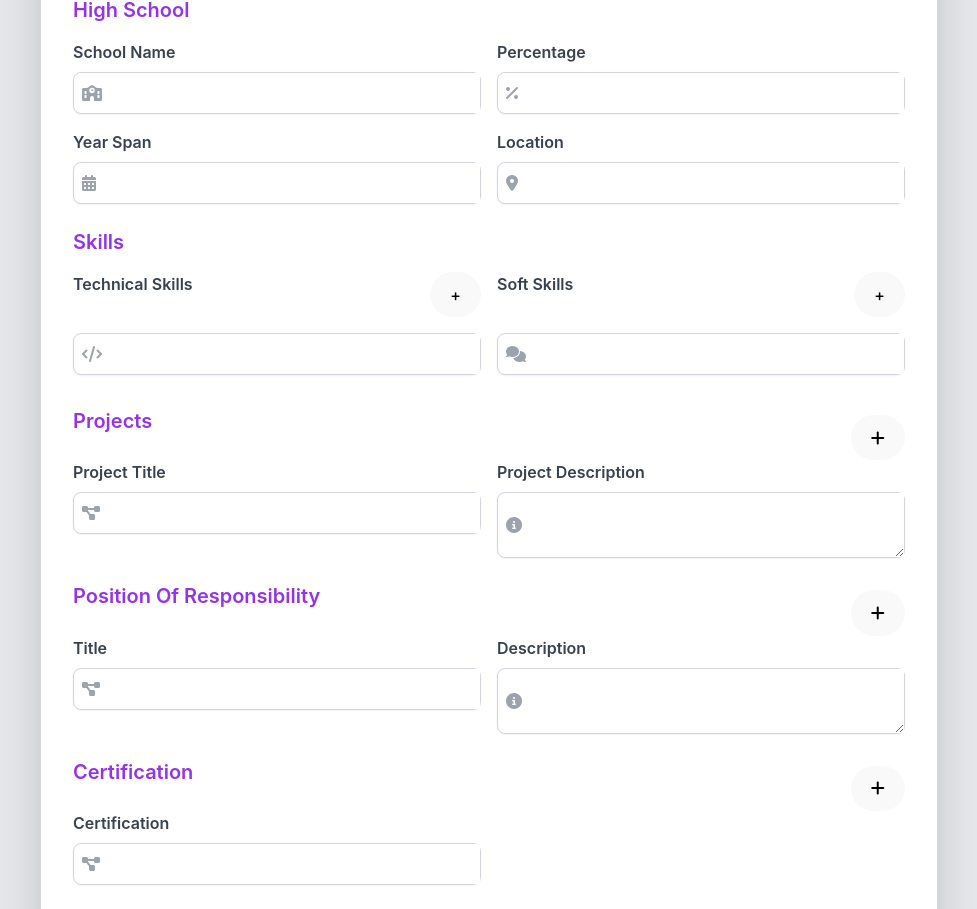
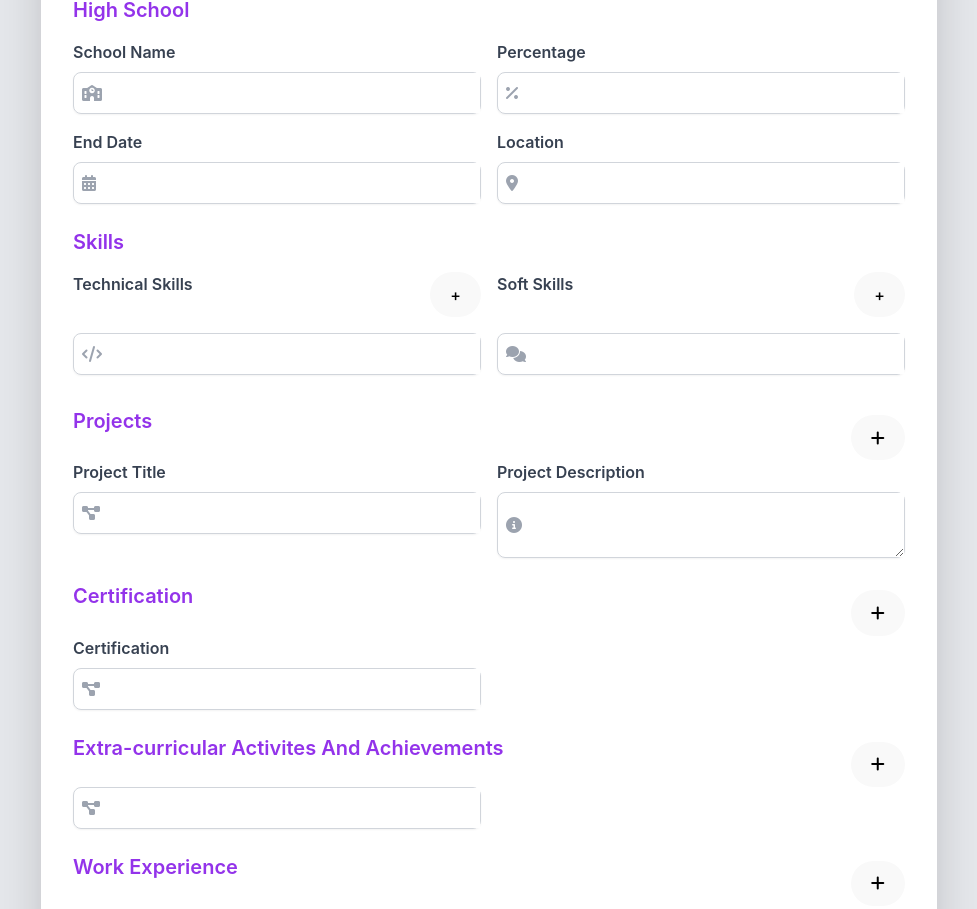
Before and after one commit to prachiagarwal5/resume-matching, a React (Vite) app in the folder frontend/: page /resume-creation in a window 1280 px wide. Shown: the part 1060-1969 px from the top of the page, without its empty margins (151-1128 px from the left). Built offline with nearby package versions, Linux system fonts and the light colour scheme.

Commit message:
form changes

```diff
--- a/frontend/src/pages/create.jsx
+++ b/frontend/src/pages/create.jsx
@@ -35,6 +35,8 @@ const CreateResume = () => {
     technicalSkills: [''],
     softSkills: [''],
     projects: [{ title: '', description: '' }], // Initialize with one empty project
+    certification:[{point:''}],
+    achievements:[{achieve:''}],
     experience: [{ designation: '', companyName: '', description: '' }],
   });
 
@@ -72,6 +74,14 @@ const CreateResume = () => {
       projects: updatedProjects,
     });
   };
+  const handleCertificationChange = (index, field, value) => {
+    const updatedProjects = [...formData.projects];
+    updatedProjects[index][field] = value;
+    setFormData({
+      ...formData,
+      projects: updatedProjects,
+    });
+  };
 
   const addSkillInput = (type) => {
     setFormData({
@@ -84,6 +94,12 @@ const CreateResume = () => {
     setFormData({
       ...formData,
       projects: [...formData.projects, { title: '', description: '' }], // Add an empty project object
+    });
+  };
+  const addCertification= () => {
+    setFormData({
+      ...formData,
+      projects: [...formData.certification, { title: ''}], // Add an empty project object
     });
   };
 
@@ -208,8 +224,8 @@ const CreateResume = () => {
         <input
           type="text"
           className="w-full px-4 py-2 focus:outline-none"
-          value={formData.graduation.location}
-          onChange={(e) => handleInputChange(e, 'graduation', 'location')}
+          value={formData.location}
+          onChange={(e) => handleInputChange(e, null, 'location')}
           required
         />
       </div>
@@ -261,7 +277,7 @@ const CreateResume = () => {
       </div>
     </div>
     <div className="relative">
-      <label className="block text-gray-700 font-semibold mb-2">Year Span</label>
+      <label className="block text-gray-700 font-semibold mb-2">End Date</label>
       <div className="flex items-center border border-gray-300 rounded-lg shadow-sm">
         <i className="fas fa-calendar-alt text-gray-400 mx-2"></i> {/* Year Span icon */}
         <input
@@ -334,7 +350,7 @@ const CreateResume = () => {
       </div>
     </div>
     <div className="relative">
-      <label className="block text-gray-700 font-semibold mb-2">Year Span</label>
+      <label className="block text-gray-700 font-semibold mb-2">End Date</label>
       <div className="flex items-center border border-gray-300 rounded-lg shadow-sm">
         <i className="fas fa-calendar-alt text-gray-400 mx-2"></i> {/* Year Span icon */}
         <input
@@ -394,7 +410,7 @@ const CreateResume = () => {
       </div>
     </div>
     <div className="relative">
-      <label className="block text-gray-700 font-semibold mb-2">Year Span</label>
+      <label className="block text-gray-700 font-semibold mb-2">End Date</label>
       <div className="flex items-center border border-gray-300 rounded-lg shadow-sm">
         <i className="fas fa-calendar-alt text-gray-400 mx-2"></i> {/* Year Span icon */}
         <input
@@ -531,50 +547,6 @@ const CreateResume = () => {
   ))}
 </div>
 
-<div>
-            <div className='flex justify-between'>
-  <h3 className="text-xl font-semibold text-purple-600 mb-4">Position Of Responsibility</h3>
-  <button
-        type="button"
-        className="mt-2  text-black  rounded-full hover:bg-purple-800 transition duration-200"
-        onClick={addProjectInput}
-      >
-        <i className="fas fa-plus"></i> {/* Plus icon for adding projects */}
-      </button>
-      </div>
-  {formData.projects.map((project, index) => (
-    <div key={index} className="grid grid-cols-1 mb-4">
-      <div className="grid grid-cols-2 gap-4">
-        <div>
-          <label className="block text-gray-700 font-semibold mb-2"> Title</label>
-          <div className="flex items-center border border-gray-300 rounded-lg shadow-sm">
-            <i className="fas fa-project-diagram text-gray-400 mx-2"></i> {/* Project icon */}
-            <input
-              type="text"
-              className="w-full px-4 py-2 focus:outline-none"
-              value={project.title}
-              onChange={(e) => handleProjectChange(index, 'title', e.target.value)}
-              required
-            />
-          </div>
-        </div>
-        <div>
-          <label className="block text-gray-700 font-semibold mb-2">Description</label>
-          <div className="flex items-center border border-gray-300 rounded-lg shadow-sm">
-            <i className="fas fa-info-circle text-gray-400 mx-2"></i> {/* Description icon */}
-            <textarea
-              className="w-full px-4 py-2 focus:outline-none"
-              value={project.description}
-              onChange={(e) => handleProjectChange(index, 'description', e.target.value)}
-              required
-            />
-          </div>
-        </div>
-      </div>
-
-    </div>
-  ))}
-</div>
 
 <div>
   <div className='flex justify-between'>
@@ -582,12 +554,12 @@ const CreateResume = () => {
   <button
         type="button"
         className="mt-2  text-black  rounded-full hover:bg-purple-800 transition duration-200"
-        onClick={addProjectInput}
+        onClick={addCertification}
       >
         <i className="fas fa-plus"></i> {/* Plus icon for adding projects */}
       </button>
       </div>
-  {formData.projects.map((project, index) => (
+  {formData.certification.map((certifications, index) => (
     <div key={index} className="grid grid-cols-1 mb-4">
       <div className="grid grid-cols-2 gap-4">
         <div>
@@ -597,8 +569,8 @@ const CreateResume = () => {
             <input
               type="text"
               className="w-full px-4 py-2 focus:outline-none"
-              value={project.title}
-              onChange={(e) => handleProjectChange(index, 'title', e.target.value)}
+              value={certifications.point}
+              onChange={(e) => handleCertificationChange(index, 'title', e.target.value)}
               required
             />
           </div>
@@ -622,7 +594,7 @@ const CreateResume = () => {
         <i className="fas fa-plus"></i> {/* Plus icon for adding projects */}
       </button>
       </div>
-  {formData.projects.map((project, index) => (
+  {formData.achievements.map((achievements, index) => (
     <div key={index} className="grid grid-cols-1 mb-4">
       <div className="grid grid-cols-2 gap-4">
         <div>
@@ -632,7 +604,7 @@ const CreateResume = () => {
             <input
               type="text"
               className="w-full px-4 py-2 focus:outline-none"
-              value={project.title}
+              value={achievements.achieve}
               onChange={(e) => handleProjectChange(index, 'title', e.target.value)}
               required
             />
```
